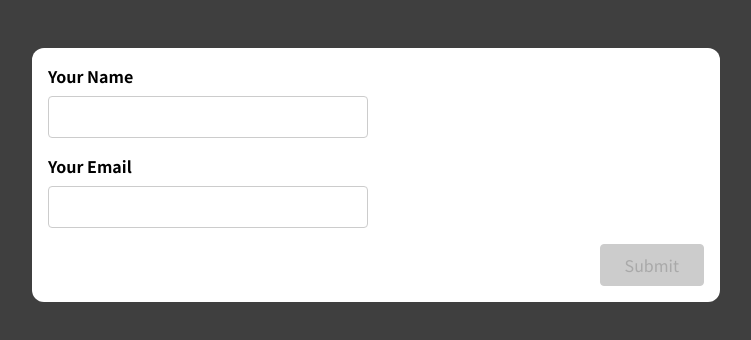
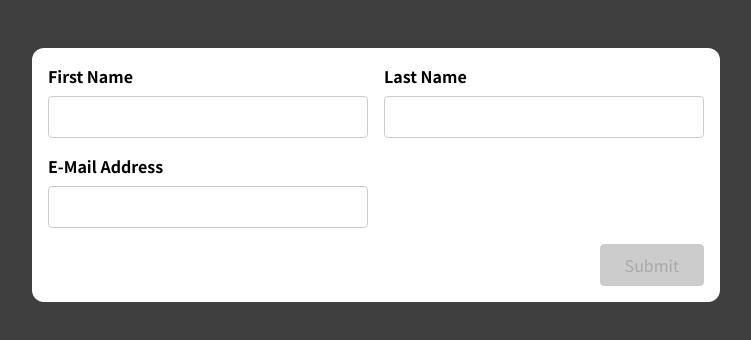
Before and after one commit to vsmind/learning-react-forms, a React (Create React App) app: page / in a window 1280 px wide. Shown: the top 340 px of the page, without its empty margins (264-1015 px from the left). Built offline with nearby package versions, Linux system fonts and the light colour scheme.

Commit message:
Update BasicForm with custom hook

```diff
--- a/src/App.js
+++ b/src/App.js
@@ -1,9 +1,11 @@
 import SimpleInput from './components/SimpleInput';
+import BasicForm from "./components/BasicForm";
 
 function App() {
   return (
     <div className="app">
-      <SimpleInput />
+      {/*<SimpleInput />*/}
+          <BasicForm />
     </div>
   );
 }
--- a/src/components/BasicForm.js
+++ b/src/components/BasicForm.js
@@ -1,22 +1,101 @@
+import useInput from "../hooks/use-input";
+
+const nameValidation = (value) => {
+    return value.trim() !== ""
+}
+
+const emailValidation = (value) => {
+    const emailPattern = /^\w+([\.-]?\w+)*@\w+([\.-]?\w+)*(\.\w{2,3})+$/;
+    return value.match(emailPattern);
+}
+
 const BasicForm = (props) => {
+
+    const {
+        value: nameInput,
+        hasError: nameHasError,
+        valueChangeHandler: nameChangeHandler,
+        inputBlurHandler: nameBlurHandler,
+        isValid: nameIsValid,
+        reset: nameReset
+    } = useInput(nameValidation);
+
+    const {
+        value: lastnameInput,
+        hasError: lastnameHasError,
+        valueChangeHandler: lastnameChangeHandler,
+        inputBlurHandler: lastnameBlurHandler,
+        isValid: lastnameIsValid,
+        reset: lastnameReset
+    } = useInput(nameValidation);
+
+    const {
+        value: emailInput,
+        hasError: emailHasError,
+        valueChangeHandler: emailChangeHandler,
+        inputBlurHandler: emailBlurHandler,
+        isValid: emailIsValid,
+        reset: emailReset
+    } = useInput(emailValidation);
+
+    let formIsValid = false;
+
+    if (nameIsValid && lastnameIsValid && emailIsValid) {
+        formIsValid = true;
+    }
+
+    const formSubmitHandler = (event) => {
+        event.preventDefault();
+
+        console.log(nameInput);
+        console.log(lastnameInput);
+        console.log(emailInput);
+
+        nameReset();
+        lastnameReset();
+        emailReset();
+    }
+
+    const nameClass = nameHasError ? 'form-control invalid' : 'form-control'
+    const lastnameClass = lastnameHasError ? 'form-control invalid' : 'form-control'
+    const emailClass = emailHasError ? 'form-control invalid' : 'form-control'
+
     return (
-    <form>
+        <form onSubmit={formSubmitHandler}>
             <div className='control-group'>
-        <div className='form-control'>
-          <label htmlFor='name'>First Name</label>
-          <input type='text' id='name' />
+                <div className={nameClass}>
+                    <label htmlFor='firstname'>First Name</label>
+                    <input type='text'
+                           id='firstname'
+                           onChange={nameChangeHandler}
+                           onBlur={nameBlurHandler}
+                           value={nameInput}
+                    />
+                    {nameHasError && <p className="error-text">Name input invalid</p>}
                 </div>
-        <div className='form-control'>
-          <label htmlFor='name'>Last Name</label>
-          <input type='text' id='name' />
+                <div className={lastnameClass}>
+                    <label htmlFor='lastname'>Last Name</label>
+                    <input type='text'
+                           id='lastname'
+                           onChange={lastnameChangeHandler}
+                           onBlur={lastnameBlurHandler}
+                           value={lastnameInput}
+                    />
+                    {lastnameHasError && <p className="error-text">Lastname input invalid</p>}
                 </div>
             </div>
-      <div className='form-control'>
-        <label htmlFor='name'>E-Mail Address</label>
-        <input type='text' id='name' />
+            <div className={emailClass}>
+                <label htmlFor='email'>E-Mail Address</label>
+                <input type='text'
+                       id='email'
+                       onChange={emailChangeHandler}
+                       onBlur={emailBlurHandler}
+                       value={emailInput}
+                />
+                {emailHasError && <p className="error-text">Email input invalid</p>}
             </div>
             <div className='form-actions'>
-        <button>Submit</button>
+                <button disabled={!formIsValid}>Submit</button>
             </div>
         </form>
     );
```
Lines whose indentation alone changed are shown as unchanged.
